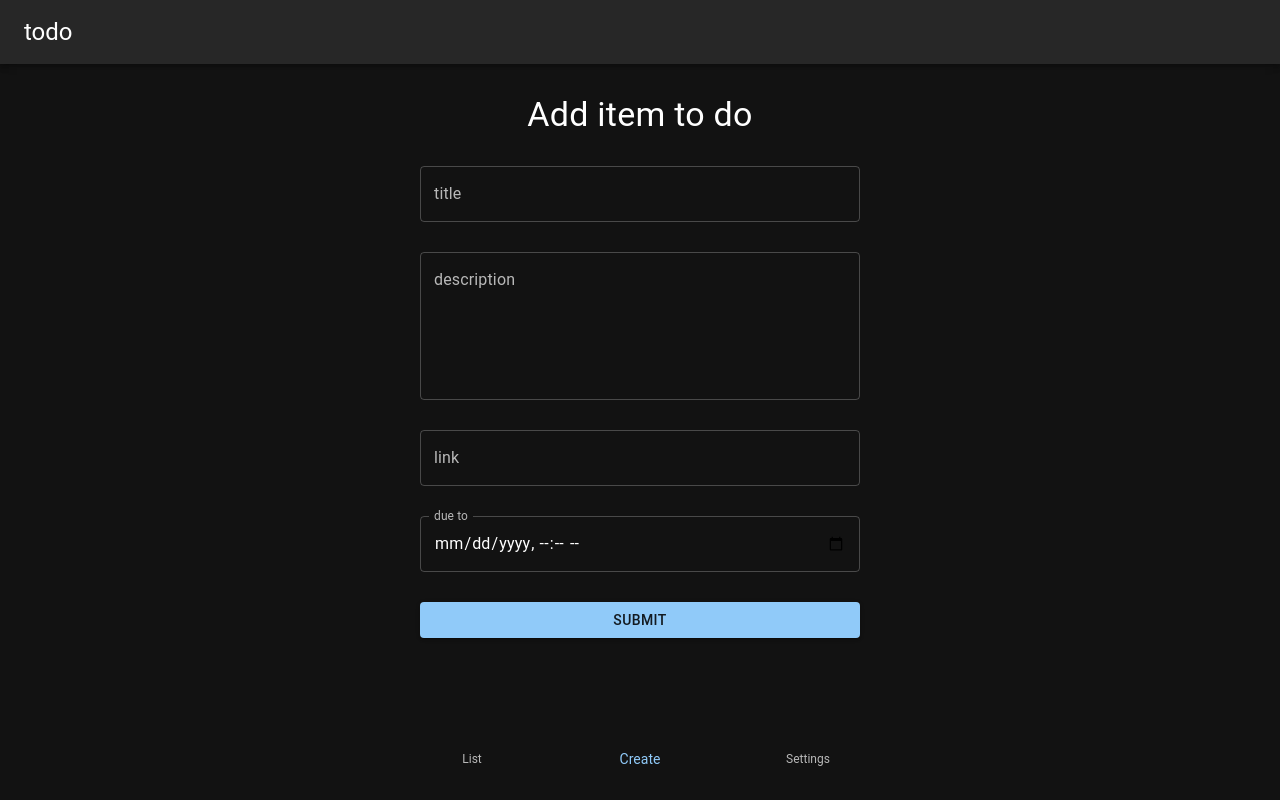
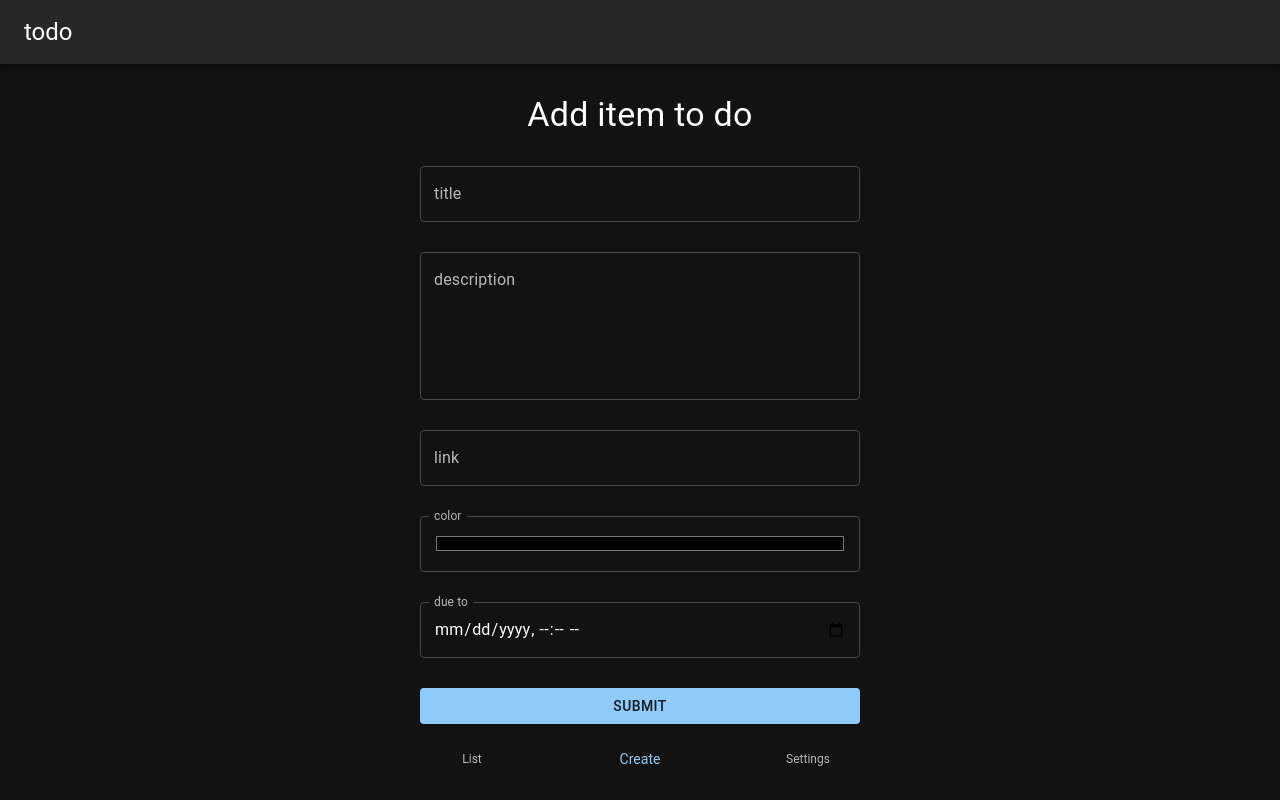
Before and after one commit to xalivo/todo, a React (Vite) app: page / in a window 1280 px wide. Both pictures are taken after a click on the button "Create". Built offline with nearby package versions, Linux system fonts and the light colour scheme; some icons are missing.

Commit message:
added color picker for color of TodoListItem

```diff
--- a/src/common/interfaces.ts
+++ b/src/common/interfaces.ts
@@ -1,10 +1,9 @@
-import type {TodoItemColors} from "./enums.ts";
 
 export interface ITodoListItem {
     id: number;
     title: string;
     description?: string;
-    color?: TodoItemColors;
+    color?: string;
     link?: string;
     isDone: boolean;
     dateDueTo: Date;
--- a/src/components/CreatePage.tsx
+++ b/src/components/CreatePage.tsx
@@ -18,6 +18,7 @@ const CreatePage = () => {
             link: data.link,
             isDone: false,
             dateDueTo: data.dateDueTo,
+            color: data.color,
             createdAt: new Date(),
         });
         setView(AppViews.Home);
@@ -53,9 +54,18 @@ const CreatePage = () => {
             <TextField label={"link"}
                        placeholder={"Link a website to this event (optional)"}
                        fullWidth
-                       {...register("link", {pattern: {value: /https?:\/\//, message: "Links must start with http / https"}})}
+                       {...register("link", {
+                           pattern: {
+                               value: /https?:\/\//,
+                               message: "Links must start with http / https"
+                           }
+                       })}
                        error={!!errors.link}
                        helperText={errors.link && <span>{"" + errors.link?.message}</span>}/>
+            <TextField label={"color"}
+                       type={"color"}
+                       fullWidth
+                       {...register("color")}/>
             <TextField label={"due to"}
                        type={"datetime-local"}
                        slotProps={{inputLabel: {shrink: true}}}
--- a/src/components/TodoListItem.tsx
+++ b/src/components/TodoListItem.tsx
@@ -10,7 +10,7 @@ interface ITodoListItemProps {
 
 const TodoListItem = ({item, handleOnDelete, handleOnToggleIsDone}: ITodoListItemProps) => {
     return (
-        <ListItem secondaryAction={
+        <ListItem style={{backgroundColor: item.color}} secondaryAction={
             <IconButton onClick={() => handleOnDelete(item.id)} edge={"end"}>
                 <DeleteIcon/>
             </IconButton>
```
